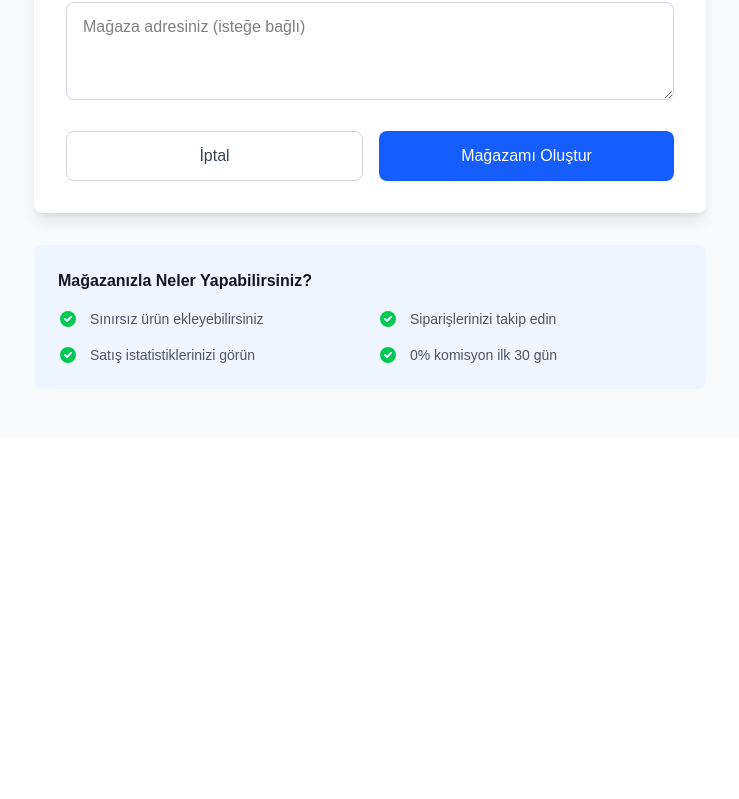
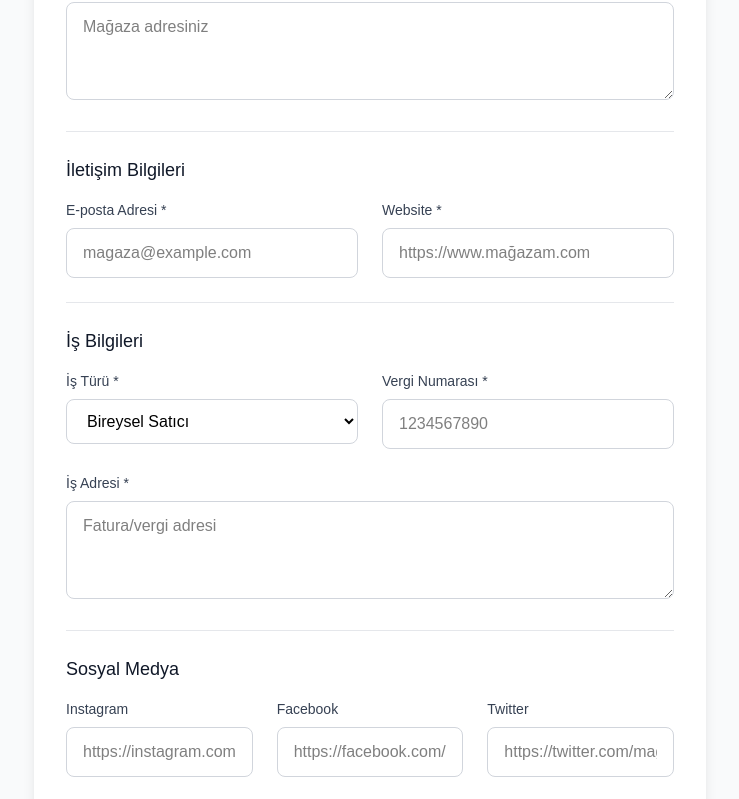
Before and after one commit to hsemihaktas/E-Commerce-Website, a Next.js app: page /create-store in a window 1280 px wide. Shown: the part 813-1612 px from the top of the page, without its empty margins (270-1009 px from the left). Before the commit the page ends 1250 px from the top, so only its background shows below. Built offline with nearby package versions, Linux system fonts and the light colour scheme; no server answers; the database is empty; sample sign-in values are in the browser's storage.

Commit message:
feat: Enhance store creation functionality by adding additional fields for contact and business information

```diff
--- a/app/create-store/page.tsx
+++ b/app/create-store/page.tsx
@@ -15,9 +15,17 @@
     storeName: "",
     description: "",
     category: "",
+    email: "",
     phone: "",
     address: "",
     city: "",
+    website: "",
+    businessType: "Bireysel Satıcı",
+    taxNumber: "",
+    businessAddress: "",
+    instagram: "",
+    facebook: "",
+    twitter: "",
   });
   const [isSubmitting, setIsSubmitting] = useState(false);
   const [showAlertModal, setShowAlertModal] = useState(false);
@@ -63,19 +71,31 @@
   };
 
   const validateForm = () => {
-    const required = ["storeName", "description", "category"];
+    const required = [
+      "storeName", "description", "category", "email", "phone",
+      "address", "city", "website", "businessType", "taxNumber", "businessAddress"
+    ];
+
+    const fieldNames: { [key: string]: string } = {
+      storeName: "Mağaza adı",
+      description: "Açıklama",
+      category: "Kategori",
+      email: "E-posta adresi",
+      phone: "Telefon",
+      address: "Adres",
+      city: "Şehir",
+      website: "Website",
+      businessType: "İş türü",
+      taxNumber: "Vergi numarası",
+      businessAddress: "İş adresi"
+    };
+
     for (const field of required) {
       if (!formData[field as keyof typeof formData].trim()) {
         setAlertConfig({
           type: "error",
           title: "Eksik Bilgi",
-          message: `${
-            field === "storeName"
-              ? "Mağaza adı"
-              : field === "description"
-              ? "Açıklama"
-              : "Kategori"
-          } alanı zorunludur!`,
+          message: `${fieldNames[field]} alanı zorunludur!`,
         });
         setShowAlertModal(true);
         return false;
@@ -288,7 +308,7 @@
                     htmlFor="phone"
                     className="block text-sm font-medium text-gray-700 mb-2"
                   >
-                    Telefon
+                    Telefon *
                   </label>
                   <input
                     type="tel"
@@ -298,6 +318,7 @@
                     onChange={handleInputChange}
                     className="w-full px-4 py-3 border border-gray-300 rounded-lg focus:ring-2 focus:ring-blue-500 focus:border-blue-500 transition-colors"
                     placeholder="0555 123 45 67"
+                    required
                   />
                 </div>
 
@@ -307,7 +328,7 @@
                     htmlFor="city"
                     className="block text-sm font-medium text-gray-700 mb-2"
                   >
-                    Şehir
+                    Şehir *
                   </label>
                   <input
                     type="text"
@@ -317,6 +338,7 @@
                     onChange={handleInputChange}
                     className="w-full px-4 py-3 border border-gray-300 rounded-lg focus:ring-2 focus:ring-blue-500 focus:border-blue-500 transition-colors"
                     placeholder="İstanbul"
+                    required
                   />
                 </div>
               </div>
@@ -327,7 +349,7 @@
                   htmlFor="address"
                   className="block text-sm font-medium text-gray-700 mb-2"
                 >
-                  Adres
+                  Adres *
                 </label>
                 <textarea
                   id="address"
@@ -336,8 +358,196 @@
                   value={formData.address}
                   onChange={handleInputChange}
                   className="w-full px-4 py-3 border border-gray-300 rounded-lg focus:ring-2 focus:ring-blue-500 focus:border-blue-500 transition-colors"
-                  placeholder="Mağaza adresiniz (isteğe bağlı)"
+                  placeholder="Mağaza adresiniz"
+                  required
                 />
+              </div>
+
+              {/* İletişim Bilgileri */}
+              <div className="border-t border-gray-200 pt-6">
+                <h3 className="text-lg font-medium text-gray-900 mb-4">
+                  İletişim Bilgileri
+                </h3>
+                <div className="grid grid-cols-1 md:grid-cols-2 gap-6">
+                  {/* Email */}
+                  <div>
+                    <label
+                      htmlFor="email"
+                      className="block text-sm font-medium text-gray-700 mb-2"
+                    >
+                      E-posta Adresi *
+                    </label>
+                    <input
+                      type="email"
+                      id="email"
+                      name="email"
+                      value={formData.email}
+                      onChange={handleInputChange}
+                      className="w-full px-4 py-3 border border-gray-300 rounded-lg focus:ring-2 focus:ring-blue-500 focus:border-blue-500 transition-colors"
+                      placeholder="magaza@example.com"
+                      required
+                    />
+                  </div>
+
+                  {/* Website */}
+                  <div>
+                    <label
+                      htmlFor="website"
+                      className="block text-sm font-medium text-gray-700 mb-2"
+                    >
+                      Website *
+                    </label>
+                    <input
+                      type="url"
+                      id="website"
+                      name="website"
+                      value={formData.website}
+                      onChange={handleInputChange}
+                      className="w-full px-4 py-3 border border-gray-300 rounded-lg focus:ring-2 focus:ring-blue-500 focus:border-blue-500 transition-colors"
+                      placeholder="https://www.mağazam.com"
+                      required
+                    />
+                  </div>
+                </div>
+              </div>
+
+              {/* İş Bilgileri */}
+              <div className="border-t border-gray-200 pt-6">
+                <h3 className="text-lg font-medium text-gray-900 mb-4">
+                  İş Bilgileri
+                </h3>
+                <div className="grid grid-cols-1 md:grid-cols-2 gap-6">
+                  {/* İş Türü */}
+                  <div>
+                    <label
+                      htmlFor="businessType"
+                      className="block text-sm font-medium text-gray-700 mb-2"
+                    >
+                      İş Türü *
+                    </label>
+                    <select
+                      id="businessType"
+                      name="businessType"
+                      value={formData.businessType}
+                      onChange={handleInputChange}
+                      className="w-full px-4 py-3 border border-gray-300 rounded-lg focus:ring-2 focus:ring-blue-500 focus:border-blue-500 transition-colors"
+                      required
+                    >
+                      <option value="Bireysel Satıcı">Bireysel Satıcı</option>
+                      <option value="Limited Şirket">Limited Şirket</option>
+                      <option value="Anonim Şirket">Anonim Şirket</option>
+                      <option value="Şahış Şirketi">Şahış Şirketi</option>
+                      <option value="Kooperatif">Kooperatif</option>
+                      <option value="Dernek/Vakıf">Dernek/Vakıf</option>
+                      <option value="Diğer">Diğer</option>
+                    </select>
+                  </div>
+
+                  {/* Vergi Numarası */}
+                  <div>
+                    <label
+                      htmlFor="taxNumber"
+                      className="block text-sm font-medium text-gray-700 mb-2"
+                    >
+                      Vergi Numarası *
+                    </label>
+                    <input
+                      type="text"
+                      id="taxNumber"
+                      name="taxNumber"
+                      value={formData.taxNumber}
+                      onChange={handleInputChange}
+                      className="w-full px-4 py-3 border border-gray-300 rounded-lg focus:ring-2 focus:ring-blue-500 focus:border-blue-500 transition-colors"
+                      placeholder="1234567890"
+                      required
+                    />
+                  </div>
+                </div>
+
+                {/* İş Adresi */}
+                <div className="mt-6">
+                  <label
+                    htmlFor="businessAddress"
+                    className="block text-sm font-medium text-gray-700 mb-2"
+                  >
+                    İş Adresi *
+                  </label>
+                  <textarea
+                    id="businessAddress"
+                    name="businessAddress"
+                    rows={3}
+                    value={formData.businessAddress}
+                    onChange={handleInputChange}
+                    className="w-full px-4 py-3 border border-gray-300 rounded-lg focus:ring-2 focus:ring-blue-500 focus:border-blue-500 transition-colors"
+                    placeholder="Fatura/vergi adresi"
+                    required
+                  />
+                </div>
+              </div>
+
+              {/* Sosyal Medya */}
+              <div className="border-t border-gray-200 pt-6">
+                <h3 className="text-lg font-medium text-gray-900 mb-4">
+                  Sosyal Medya
+                </h3>
+                <div className="grid grid-cols-1 md:grid-cols-3 gap-6">
+                  {/* Instagram */}
+                  <div>
+                    <label
+                      htmlFor="instagram"
+                      className="block text-sm font-medium text-gray-700 mb-2"
+                    >
+                      Instagram
+                    </label>
+                    <input
+                      type="url"
+                      id="instagram"
+                      name="instagram"
+                      value={formData.instagram}
+                      onChange={handleInputChange}
+                      className="w-full px-4 py-3 border border-gray-300 rounded-lg focus:ring-2 focus:ring-blue-500 focus:border-blue-500 transition-colors"
+                      placeholder="https://instagram.com/magaza"
+                    />
+                  </div>
+
+                  {/* Facebook */}
+                  <div>
+                    <label
+                      htmlFor="facebook"
+                      className="block text-sm font-medium text-gray-700 mb-2"
+                    >
+                      Facebook
+                    </label>
+                    <input
+                      type="url"
+                      id="facebook"
+                      name="facebook"
+                      value={formData.facebook}
+                      onChange={handleInputChange}
+                      className="w-full px-4 py-3 border border-gray-300 rounded-lg focus:ring-2 focus:ring-blue-500 focus:border-blue-500 transition-colors"
+                      placeholder="https://facebook.com/magaza"
+                    />
+                  </div>
+
+                  {/* Twitter */}
+                  <div>
+                    <label
+                      htmlFor="twitter"
+                      className="block text-sm font-medium text-gray-700 mb-2"
+                    >
+                      Twitter
+                    </label>
+                    <input
+                      type="url"
+                      id="twitter"
+                      name="twitter"
+                      value={formData.twitter}
+                      onChange={handleInputChange}
+                      className="w-full px-4 py-3 border border-gray-300 rounded-lg focus:ring-2 focus:ring-blue-500 focus:border-blue-500 transition-colors"
+                      placeholder="https://twitter.com/magaza"
+                    />
+                  </div>
+                </div>
               </div>
 
               {/* Submit Button */}
--- a/services/storeService.ts
+++ b/services/storeService.ts
@@ -115,9 +115,17 @@
     storeName: string;
     description: string;
     category: string;
+    email?: string;
     phone?: string;
     address?: string;
     city?: string;
+    website?: string;
+    businessType?: string;
+    taxNumber?: string;
+    businessAddress?: string;
+    instagram?: string;
+    facebook?: string;
+    twitter?: string;
   }
 ): Promise<void> => {
   try {
@@ -140,24 +148,21 @@
       storeName: storeData.storeName,
       description: storeData.description,
       contactInfo: {
-        email: "",
+        email: storeData.email || "",
         phone: storeData.phone || "",
         address: storeData.address || "",
         city: storeData.city || "",
-        website: "",
+        website: storeData.website || "",
       },
       businessInfo: {
-        businessType:
-          storeData.category === "elektronik"
-            ? "Bireysel Satıcı"
-            : "Bireysel Satıcı",
-        taxNumber: "",
-        businessAddress: "",
+        businessType: storeData.businessType || "Bireysel Satıcı",
+        taxNumber: storeData.taxNumber || "",
+        businessAddress: storeData.businessAddress || "",
       },
       socialMedia: {
-        instagram: "",
-        facebook: "",
-        twitter: "",
+        instagram: storeData.instagram || "",
+        facebook: storeData.facebook || "",
+        twitter: storeData.twitter || "",
       },
       isActive: true,
       createdAt: serverTimestamp() as any,
```
